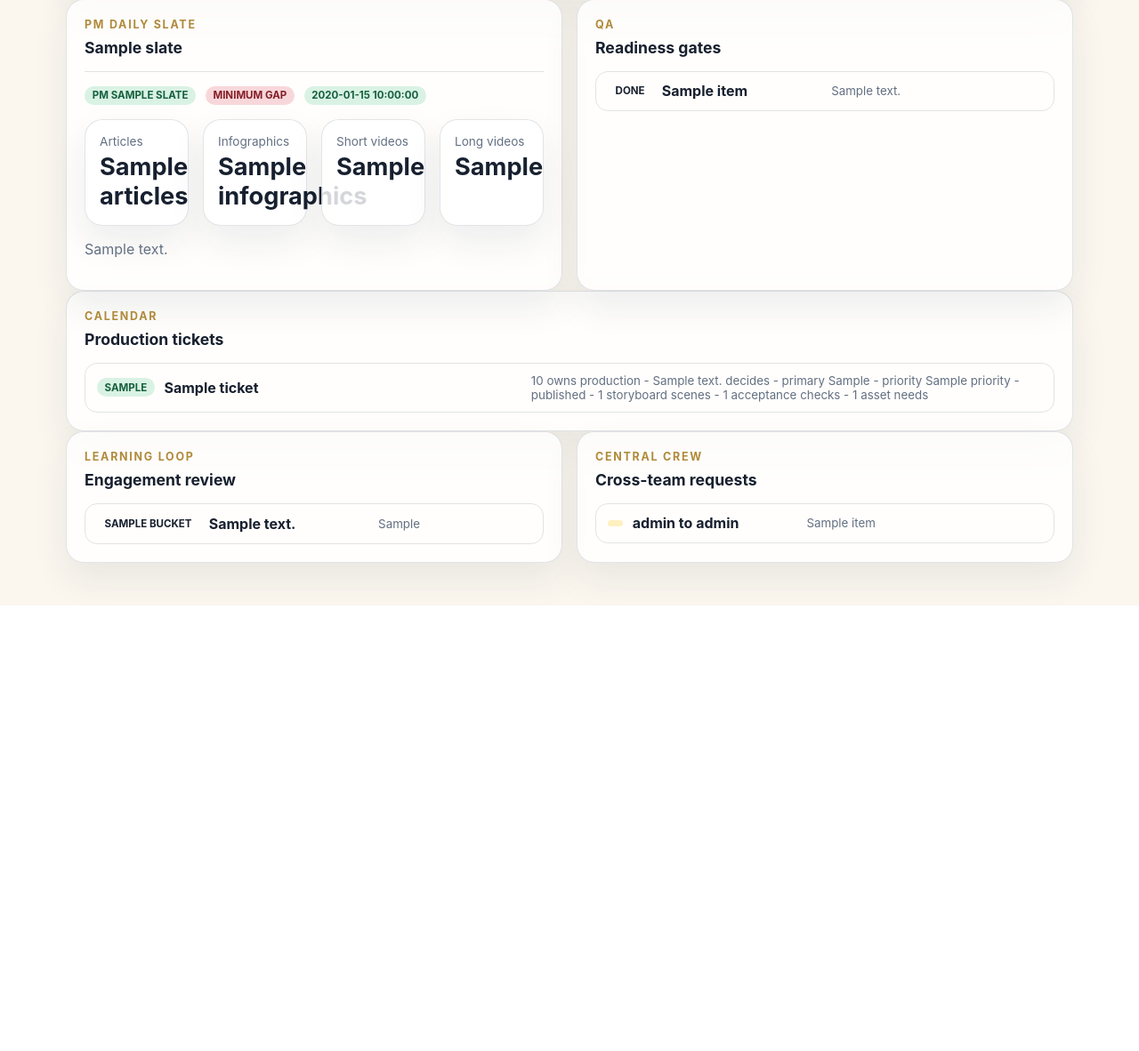
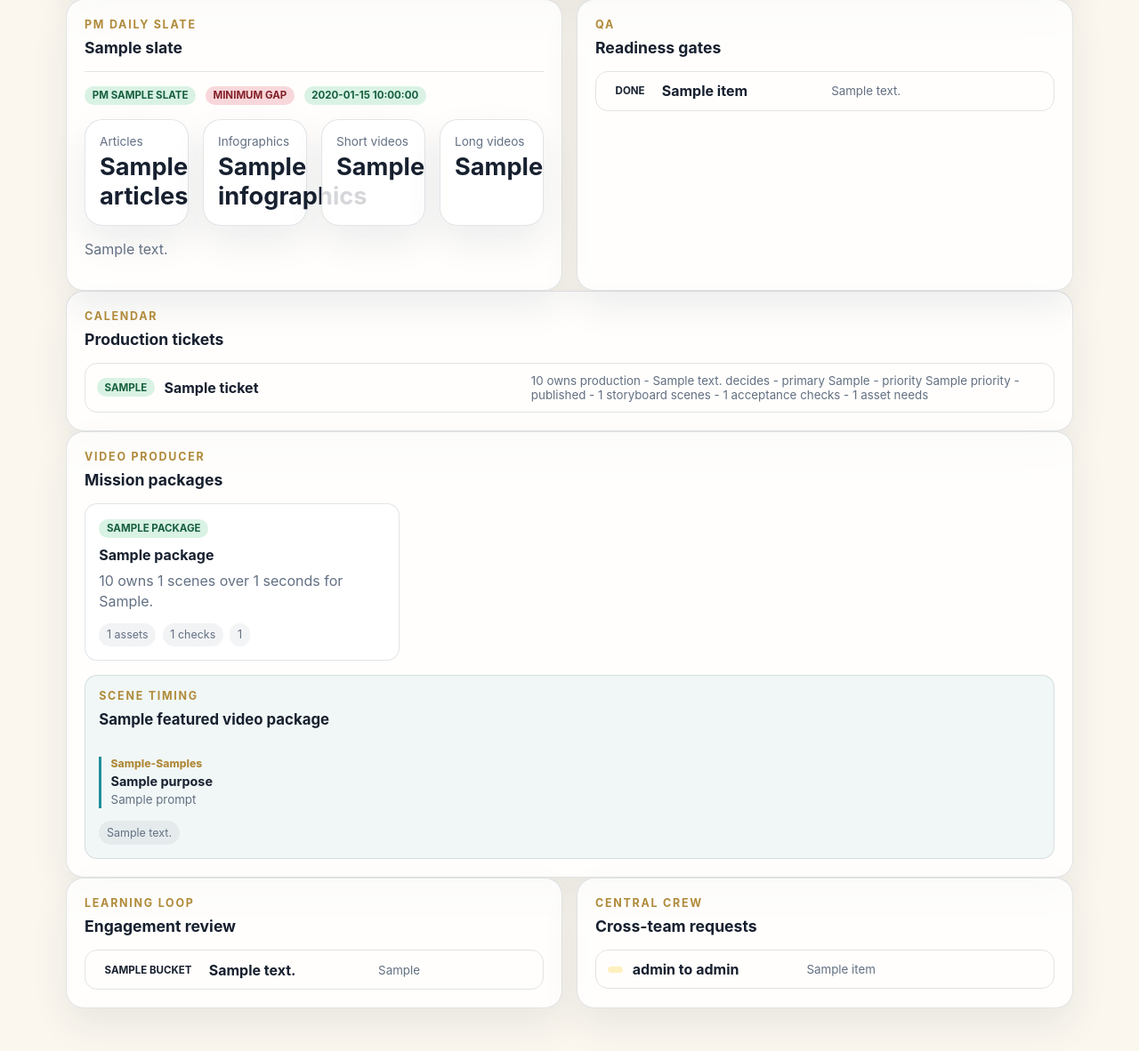
Before and after one commit to nennayz/nayzfreedom-fleet, a FastAPI app: template templates/aurora_workflow.html in a window 1280 px wide. Shown: the part 669-1851 px from the top of the page at 89% size. Before the commit the page ends 1350 px from the top, so only its background shows below. Run offline with FastAPI, Linux system fonts and the light colour scheme; the template is opened without the code that fills it: most values are stand-ins (such as "Sample title", 1, 10 or a date in 2020); parts of the project's set-up code (start-up, migrations or seed data) failed here and were passed over.

Commit message:
Add Video Producer mission packages

```diff
--- a/dashboard.py
+++ b/dashboard.py
@@ -37,6 +37,8 @@ from models.aurora_workflow import (
     PerformanceReview,
     ProductionTicket,
     ProductionTicketType,
+    VideoPackageScene,
+    VideoProductionPackage,
     StoryboardScene,
 )
 from models.content_job import ContentType
@@ -1139,6 +1141,102 @@ def _storyboard_for_long_video(title: str) -> list[StoryboardScene]:
     ]
 
 
+def _storyboard_for_short_video(title: str) -> list[StoryboardScene]:
+    scene_plan = [
+        (1, 5, "hook", "Open on the relatable problem with fast motion and a clean visual contrast."),
+        (2, 12, "payoff", "Show the fix in one clear sequence with the hero object centered."),
+        (3, 6, "cta", "Loop back to the starting frame and invite saves, shares, or comments."),
+    ]
+    return [
+        StoryboardScene(
+            number=number,
+            duration_seconds=duration,
+            purpose=purpose,
+            visual_direction=f"{title} - {direction}",
+            tool_hint="veo3",
+        )
+        for number, duration, purpose, direction in scene_plan
+    ]
+
+
+def _video_package_for_ticket(ticket: ProductionTicket) -> VideoProductionPackage | None:
+    if ticket.ticket_type not in {ProductionTicketType.SHORT_VIDEO, ProductionTicketType.LONG_VIDEO}:
+        return None
+    storyboard = ticket.storyboard or _storyboard_for_short_video(ticket.title)
+    scenes = []
+    cursor = 0
+    for scene in storyboard:
+        end_second = cursor + scene.duration_seconds
+        prompt = (
+            f"{ticket.title}: {scene.purpose}. "
+            f"Visual direction: {scene.visual_direction}. "
+            f"Primary platform: {ticket.platform_primary or 'platform TBD'}. "
+            "Keep pacing clear, character-led, and ready for generation."
+        )
+        scenes.append(
+            VideoPackageScene(
+                number=scene.number,
+                start_second=cursor,
+                end_second=end_second,
+                purpose=scene.purpose,
+                visual_direction=scene.visual_direction,
+                prompt=prompt,
+                tool_hint=scene.tool_hint or "veo3",
+            )
+        )
+        cursor = end_second
+    format_name = ticket.format_name or (
+        "Short-form Veo3 package"
+        if ticket.ticket_type == ProductionTicketType.SHORT_VIDEO
+        else "Veo3 storyboard package"
+    )
+    asset_checklist = ticket.asset_requirements or _asset_requirements_for_ticket(ticket.ticket_type)
+    return VideoProductionPackage(
+        ticket_id=ticket.ticket_id,
+        title=ticket.title,
+        owner=ticket.owner,
+        platform_primary=ticket.platform_primary,
+        format_name=format_name,
+        total_duration_seconds=cursor,
+        scenes=scenes,
+        prompt_package=[scene.prompt for scene in scenes],
+        asset_checklist=asset_checklist,
+        acceptance_criteria=ticket.acceptance_criteria,
+        handoff_notes=[
+            "Bella confirms the spoken hook and CTA before generation.",
+            "Lila confirms the hero object, frame language, and visual references.",
+            "Nora checks timing, platform fit, and asset completeness before publish packaging.",
+        ],
+    )
+
+
+def _video_package_rows(slate: CalendarSlate | None) -> list[dict[str, object]]:
+    if slate is None:
+        return []
+    packages = []
+    for ticket in slate.tickets:
+        package = _video_package_for_ticket(ticket)
+        if package is None:
+            continue
+        packages.append(
+            {
+                "ticket_id": package.ticket_id,
+                "title": package.title,
+                "owner": package.owner,
+                "platform_primary": package.platform_primary,
+                "format_name": package.format_name,
+                "total_duration_seconds": package.total_duration_seconds,
+                "scene_count": len(package.scenes),
+                "asset_count": len(package.asset_checklist),
+                "acceptance_count": len(package.acceptance_criteria),
+                "scenes": package.scenes,
+                "asset_checklist": package.asset_checklist,
+                "handoff_notes": package.handoff_notes,
+            }
+        )
+    return packages
+
+
 def _weekly_calendar(root: Path, project_slug: str) -> dict[str, dict[str, str]]:
     resolved = resolve_project_slug(project_slug, root=root)
     path = root / "projects" / resolved / "weekly_calendar.yaml"
@@ -1163,11 +1261,12 @@ def _calendar_slate(root: Path, project_slug: str = "slay_hack") -> CalendarSlat
     for key, title in day_items.items():
         ticket_type = _ticket_type_from_calendar_key(str(key))
         platforms = _platforms_for_ticket(ticket_type)
-        storyboard = (
-            _storyboard_for_long_video(str(title))
-            if ticket_type == ProductionTicketType.LONG_VIDEO
-            else []
-        )
+        if ticket_type == ProductionTicketType.LONG_VIDEO:
+            storyboard = _storyboard_for_long_video(str(title))
+        elif ticket_type == ProductionTicketType.SHORT_VIDEO:
+            storyboard = _storyboard_for_short_video(str(title))
+        else:
+            storyboard = []
         tickets.append(
             ProductionTicket(
                 ticket_id=f"{day_key}-{str(key).replace('_', '-')}",
@@ -1382,6 +1481,7 @@ def _aurora_workflow_snapshot(root: Path) -> dict[str, object]:
     jobs = list_all_jobs(root)
     slate = _calendar_slate(root)
     counts = slate.counts_by_type() if slate else {}
+    video_packages = _video_package_rows(slate)
     return {
         "mission_types": _mission_type_cards(),
         "workflow_lanes": _workflow_lanes(),
@@ -1393,6 +1493,8 @@ def _aurora_workflow_snapshot(root: Path) -> dict[str, object]:
             "long_videos": counts.get(ProductionTicketType.LONG_VIDEO, 0),
         },
         "tickets": _ticket_rows(slate),
+        "video_packages": video_packages,
+        "featured_video_package": video_packages[0] if video_packages else None,
         "qa_status": _qa_status(slate),
         "performance_loop": _performance_loop(jobs),
         "cross_team_requests": _cross_team_requests(),
--- a/static/style.css
+++ b/static/style.css
@@ -599,6 +599,82 @@ button[type="submit"]:hover { background: var(--navy-soft); }
   grid-template-columns: repeat(4, minmax(0, 1fr));
   margin: 1rem 0;
 }
+.video-package-grid {
+  display: grid;
+  gap: 0.85rem;
+  grid-template-columns: repeat(3, minmax(0, 1fr));
+}
+.video-package-card {
+  background: rgba(255,255,255,0.78);
+  border: 1px solid var(--line);
+  border-radius: 14px;
+  display: grid;
+  gap: 0.8rem;
+  padding: 0.95rem;
+}
+.video-package-feature {
+  background: rgba(31,143,154,0.06);
+  border: 1px solid var(--line);
+  border-radius: 14px;
+  display: grid;
+  gap: 0.9rem;
+  margin-top: 1rem;
+  padding: 0.95rem;
+}
+.video-package-feature h3 {
+  color: var(--ink);
+  font-size: 1.05rem;
+  line-height: 1.35;
+  margin: 0.2rem 0 0;
+}
+.video-package-card h3 {
+  color: var(--ink);
+  font-size: 1rem;
+  line-height: 1.35;
+  margin: 0.55rem 0 0.4rem;
+}
+.video-package-card p {
+  color: var(--muted);
+  line-height: 1.45;
+  margin: 0;
+}
+.package-meta,
+.package-handoff {
+  display: flex;
+  flex-wrap: wrap;
+  gap: 0.45rem;
+}
+.package-meta span,
+.package-handoff small {
+  background: rgba(16,35,63,0.05);
+  border-radius: 999px;
+  color: var(--muted);
+  font-size: 0.78rem;
+  padding: 0.35rem 0.55rem;
+}
+.scene-timeline {
+  display: grid;
+  gap: 0.5rem;
+}
+.scene-row {
+  border-left: 3px solid #1f8f9a;
+  display: grid;
+  gap: 0.2rem;
+  padding-left: 0.65rem;
+}
+.scene-row span {
+  color: var(--gold);
+  font-size: 0.76rem;
+  font-weight: 800;
+}
+.scene-row strong {
+  color: var(--ink);
+  font-size: 0.9rem;
+}
+.scene-row small {
+  color: var(--muted);
+  line-height: 1.45;
+}
 
 .page-header { margin-bottom: 1rem; }
 .ops-header {
@@ -1047,6 +1123,7 @@ a:hover { color: var(--navy-soft); }
   }
   .workflow-card-grid,
   .workflow-lane-grid,
+  .video-package-grid,
   .workflow-stats {
     grid-template-columns: 1fr;
   }
--- a/templates/aurora_workflow.html
+++ b/templates/aurora_workflow.html
@@ -126,6 +126,55 @@
   </div>
 </section>
 
+<section class="panel">
+  <div class="section-heading">
+    <p class="eyebrow">Video Producer</p>
+    <h2>Mission packages</h2>
+  </div>
+  {% if video_packages %}
+  <div class="video-package-grid">
+    {% for package in video_packages %}
+    <article class="video-package-card">
+      <div>
+        <span class="badge badge-ops-ready">{{ package.format_name }}</span>
+        <h3>{{ package.title }}</h3>
+        <p>{{ package.owner }} owns {{ package.scene_count }} scenes over {{ package.total_duration_seconds }} seconds for {{ package.platform_primary }}.</p>
+      </div>
+      <div class="package-meta">
+        <span>{{ package.asset_count }} assets</span>
+        <span>{{ package.acceptance_count }} checks</span>
+        <span>{{ package.ticket_id }}</span>
+      </div>
+    </article>
+    {% endfor %}
+  </div>
+  {% if featured_video_package %}
+  <article class="video-package-feature">
+    <div class="section-heading">
+      <p class="eyebrow">Scene timing</p>
+      <h3>{{ featured_video_package.title }}</h3>
+    </div>
+    <div class="scene-timeline">
+      {% for scene in featured_video_package.scenes %}
+      <div class="scene-row">
+        <span>{{ scene.start_second }}-{{ scene.end_second }}s</span>
+        <strong>{{ scene.purpose }}</strong>
+        <small>{{ scene.prompt }}</small>
+      </div>
+      {% endfor %}
+    </div>
+    <div class="package-handoff">
+      {% for note in featured_video_package.handoff_notes %}
+      <small>{{ note }}</small>
+      {% endfor %}
+    </div>
+  </article>
+  {% endif %}
+  {% else %}
+  <p class="muted">No video tickets are ready for packaging yet.</p>
+  {% endif %}
+</section>
+
 <section class="content-grid">
   <article class="panel">
     <div class="section-heading">
```
Also changed, not shown: models/aurora_workflow.py (+38 -0 lines), tests/test_aurora_workflow_models.py (+52 -0 lines), tests/test_dashboard.py (+7 -0 lines).
